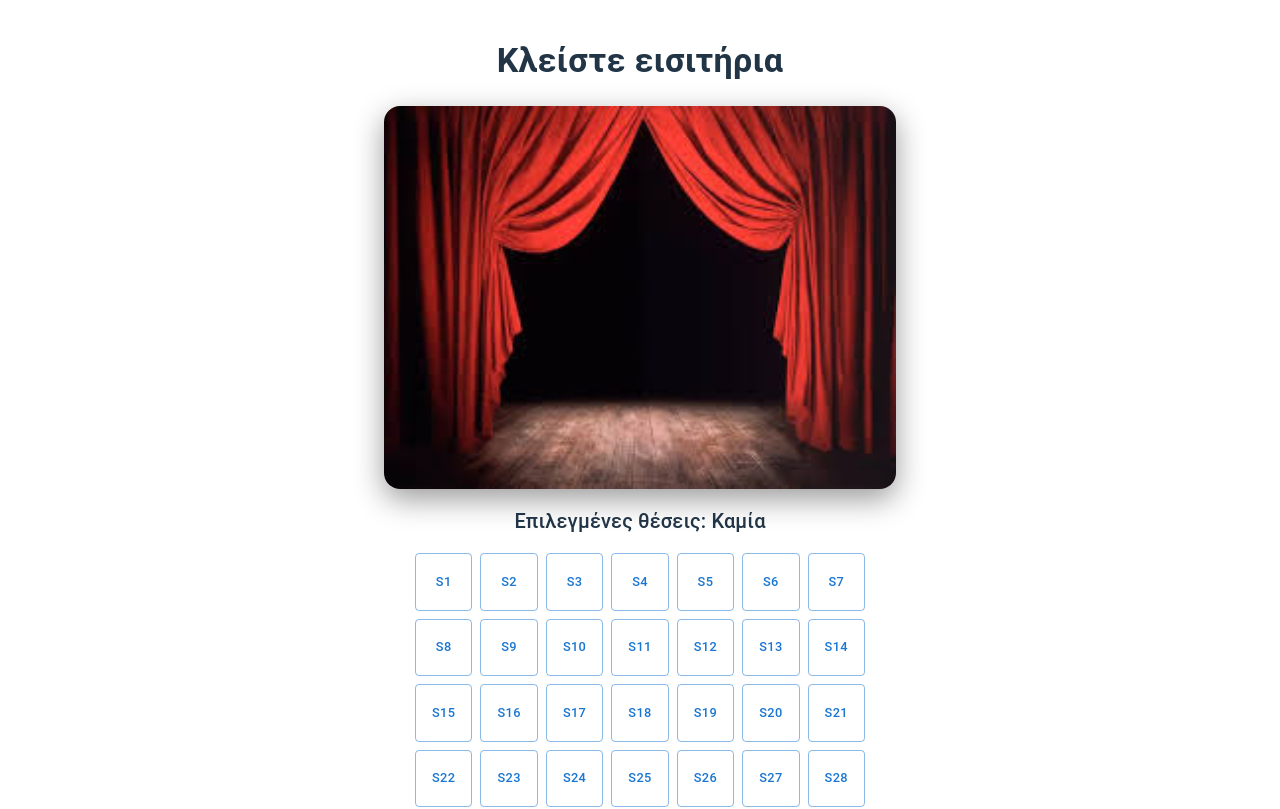
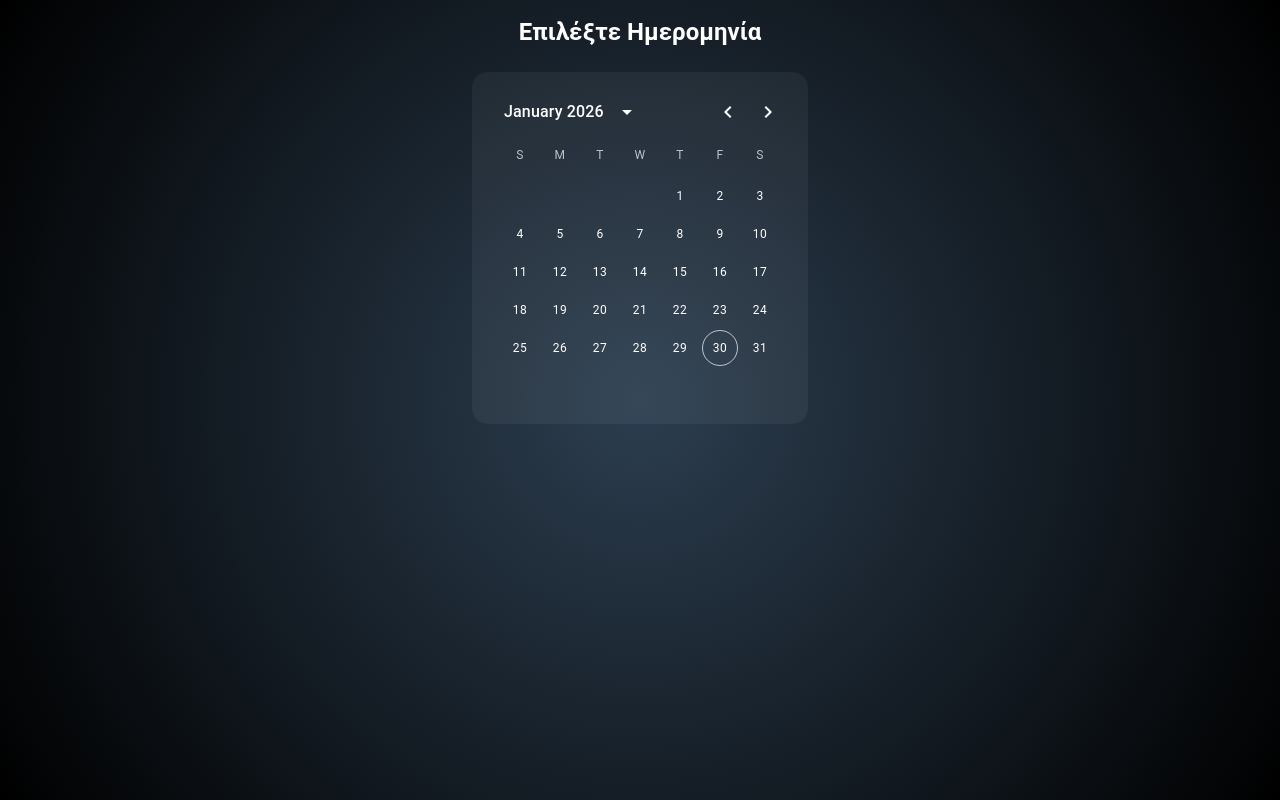
Before and after one commit to GeorgeStyl/Ticket-Manager, a React (Vite) app: page / in a window 1280 px wide. Shown: the top 809 px of the page. Built offline with nearby package versions, Linux system fonts and the light colour scheme.

Commit message:
Added gradient color and changed the components sequence

```diff
--- a/src/App.jsx
+++ b/src/App.jsx
@@ -1,48 +1,81 @@
-import { Box, Typography } from '@mui/material';
+import { Box, Typography, Button, useMediaQuery, useTheme, createTheme, ThemeProvider, CssBaseline } from '@mui/material';
+import { useState } from 'react';
+import { LocalizationProvider } from '@mui/x-date-pickers/LocalizationProvider';
+import { AdapterDayjs } from '@mui/x-date-pickers/AdapterDayjs';
+import { DateCalendar } from '@mui/x-date-pickers/DateCalendar';
+import ArrowBackIcon from '@mui/icons-material/ArrowBack';
 import theatreImg from './assets/stage.jpeg';
 import SeatGrid from './components/SeatGrid';
 
+// Cinematic Theme Configuration
+const myCustomTheme = createTheme({
+  palette: {
+    mode: 'dark',
+    primary: { main: '#e50914' },
+    background: { default: '#1a1c20' },
+  },
+  components: {
+    MuiCssBaseline: {
+      styleOverrides: {
+        body: {
+          background: "radial-gradient(circle, #2c3e50 0%, #000000 100%)",
+          backgroundAttachment: "fixed",
+          minHeight: "100vh",
+        },
+      },
+    },
+  },
+});
+
 function App() {
+  const [selectedDate, setSelectedDate] = useState(null);
+  const [step, setStep] = useState(1);
+
+  const isMobile = useMediaQuery(myCustomTheme.breakpoints.down('md'));
+
+  const handleDateSelect = (newValue) => {
+    setSelectedDate(newValue);
+    if (isMobile) setStep(2);
+  };
+
   return (
-    <Box
-      sx={{
-        width: '100vw',
-        display: 'flex',
-        flexDirection: 'column',
-        alignItems: 'center',
-        justifyContent: 'flex-start',
-        m: 0,
-        p: 0,
-        overflowX: 'hidden'
-      }}
-    >
-      <Typography
-        variant="h4"
-        sx={{
-          fontWeight: 'bold',
-          mt: 5,
-          mb: 3,
-          textAlign: 'center'
-        }}
-      >
-        Κλείστε εισιτήρια
-      </Typography>
+    <ThemeProvider theme={myCustomTheme}>
+      <CssBaseline />
+      <Box sx={{ width: '100vw', minHeight: '100vh', display: 'flex', flexDirection: 'column', alignItems: 'center', p: 2 }}>
 
-      <Box
-        component="img"
-        src={theatreImg}
-        alt="Theatre Stage"
-        sx={{
-          width: '40%',
-          maxWidth: '800px',
-          height: 'auto',
-          borderRadius: 4,
-          boxShadow: '0px 10px 30px rgba(0,0,0,0.4)'
-        }}
-      />
+        {/* Responsive Header */}
+        <Box sx={{ display: 'flex', alignItems: 'center', width: '100%', maxWidth: '800px', mb: 3 }}>
+          {isMobile && step === 2 && (
+            <Button onClick={() => setStep(1)} startIcon={<ArrowBackIcon />} sx={{ color: 'white' }}>Πίσω</Button>
+          )}
+          <Typography variant="h5" sx={{ flexGrow: 1, fontWeight: 'bold', textAlign: 'center', color: 'white' }}>
+            {step === 1 ? "Επιλέξτε Ημερομηνία" : "Επιλέξτε Θέσεις"}
+          </Typography>
+        </Box>
 
-      <SeatGrid />
-    </Box>
+        {/* STEP 1: CALENDAR */}
+        {(step === 1 || !isMobile) && (
+          <Box sx={{ display: (isMobile && step !== 1) ? 'none' : 'block', mb: 4, bgcolor: 'rgba(255,255,255,0.05)', borderRadius: 4, p: 1 }}>
+            <LocalizationProvider dateAdapter={AdapterDayjs}>
+              <DateCalendar value={selectedDate} onChange={handleDateSelect} />
+            </LocalizationProvider>
+          </Box>
+        )}
+
+        {/* STEP 2: SEATS */}
+        {(step === 2 || (!isMobile && selectedDate)) && (
+          <Box sx={{ width: '100%', display: 'flex', flexDirection: 'column', alignItems: 'center' }}>
+            <Box
+              component="img"
+              src={theatreImg}
+              alt="Stage"
+              sx={{ width: isMobile ? '70%' : '35%', borderRadius: 2, mb: 3, boxShadow: 10 }}
+            />
+            <SeatGrid selectedDate={selectedDate} isMobile={isMobile} />
+          </Box>
+        )}
+      </Box>
+    </ThemeProvider>
   );
 }
 
```
